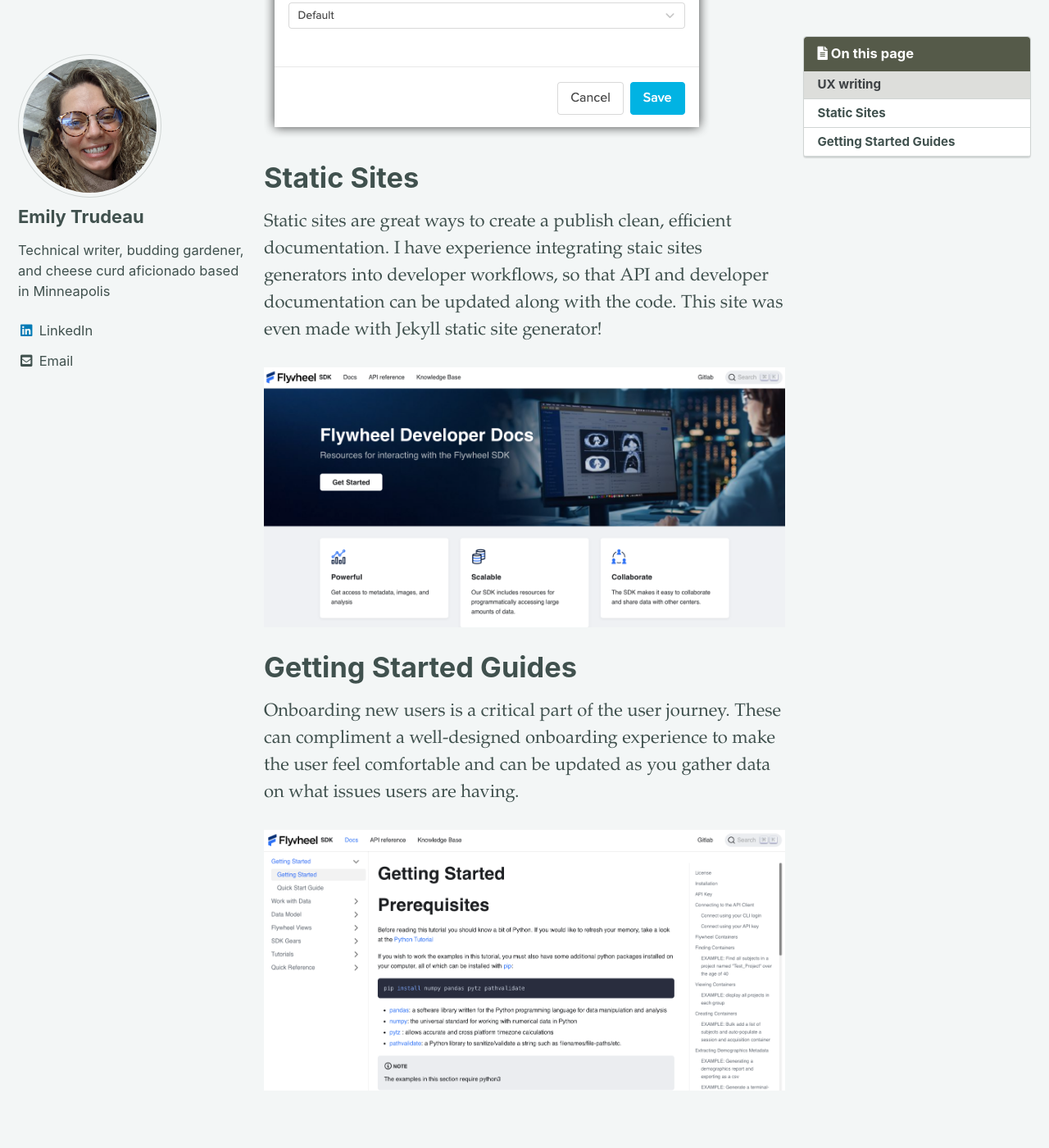
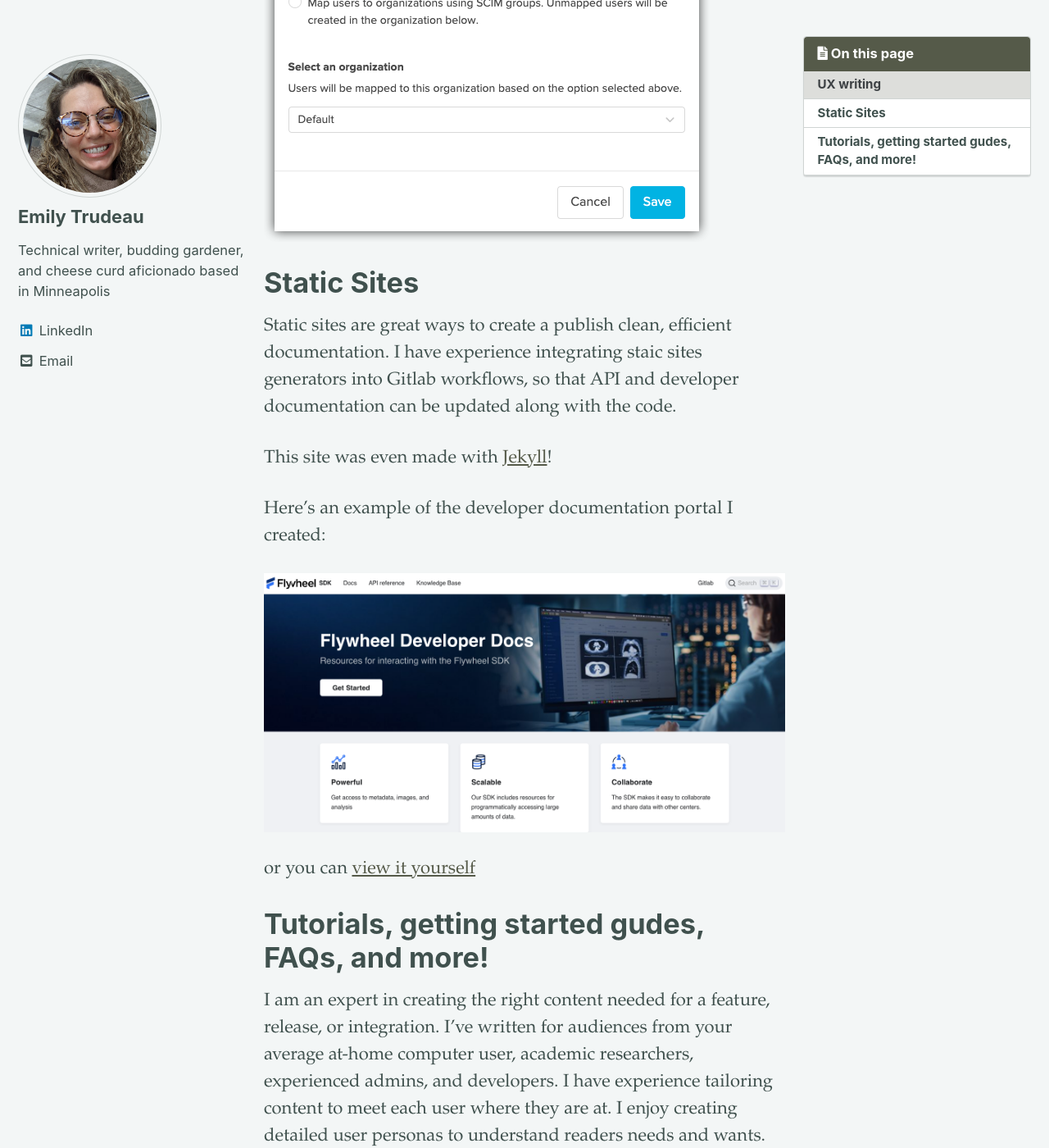
Before and after one commit to ExplainerEmily/ExplainerEmily.github.io, a Jekyll site: the page built from _pages/examples.md, in a window 1280 px wide and 1400 px high, scrolled down 2271 px. Shown: the whole window at 82% size. Built offline with Jekyll 4.4.1, drawn with Linux system fonts in a browser that asks for light colours; cached includes are drawn as plain includes; some of the changed text lies outside the part shown.

Commit message:
updating examples

```diff
--- a/_pages/examples.md
+++ b/_pages/examples.md
@@ -8,7 +8,9 @@ toc_sticky: true
 ---
 
 # UX writing
-Whenever possibly, Documentation should be icluded right where the user needs it – exactly when they need it. This makes UX writing an important aspect of the user experience. Here's some examples of times when I have collaborated with UX designers and developers to create helpful UX text.
+The most helpful kind of documentation is the one the user actually reads. That's why the UX text is such an important piece of the puzzle– it can answer common user questions while they are using the product. Or for more complex topics, walkthroughs can focus users on the most important tasks or guide the user to a longer tutorial.
+
+Here's some examples of times when I have collaborated with product designers and developers to create helpful UX text.
 
 ![Authentication Empty State](/assets/images/EmptyStateAddSSO.png)
 
@@ -19,12 +21,17 @@ Whenever possibly, Documentation should be icluded right where the user needs it
 ![Mapping Options](/assets/images/ModalMappingUXText.png)
 
 # Static Sites
-Static sites are great ways to create a publish clean, efficient documentation. I have experience integrating staic sites generators into developer workflows, so that API and developer documentation can be updated along with the code. This site was even made with Jekyll static site generator!
+Static sites are great ways to create a publish clean, efficient documentation. I have experience integrating staic sites generators into Gitlab workflows, so that API and developer documentation can be updated along with the code.
+
+This site was even made with [Jekyll](https://jekyllrb.com/)!
+
+Here's an example of the developer documentation portal I created:
 
 ![Developer Documentation portal](/assets/images/DeveloperDocumentationPortal.png)
 
+or you can [view it yourself](https://sdk.flywheel.io)
 
-# Getting Started Guides
-Onboarding new users is a critical part of the user journey. These can compliment a well-designed onboarding experience to make the user feel comfortable and can be updated as you gather data on what issues users are having.
+# Tutorials, getting started gudes, FAQs, and more!
+I am an expert in creating the  right content needed for a feature, release, or integration. I've written for audiences from your average at-home computer user, academic researchers, experienced admins, and developers. I have experience tailoring content to meet each user where they are at. I enjoy creating detailed user personas to understand readers needs and wants.
 
 ![Mapping Options](/assets/images/DeveloperGettingStarted.png)
```
Also changed, not shown: _pages/about.md (+1 -1 lines).
